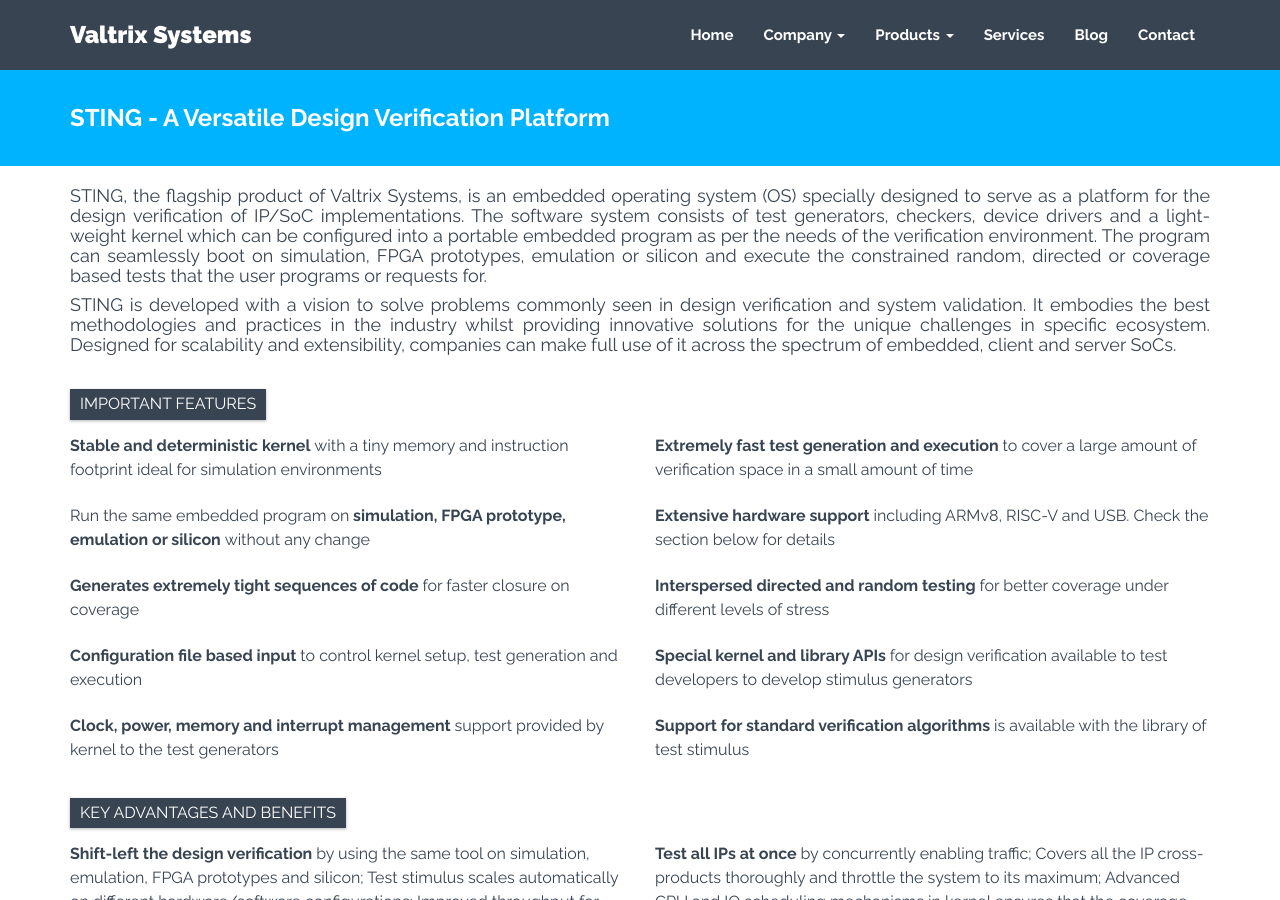
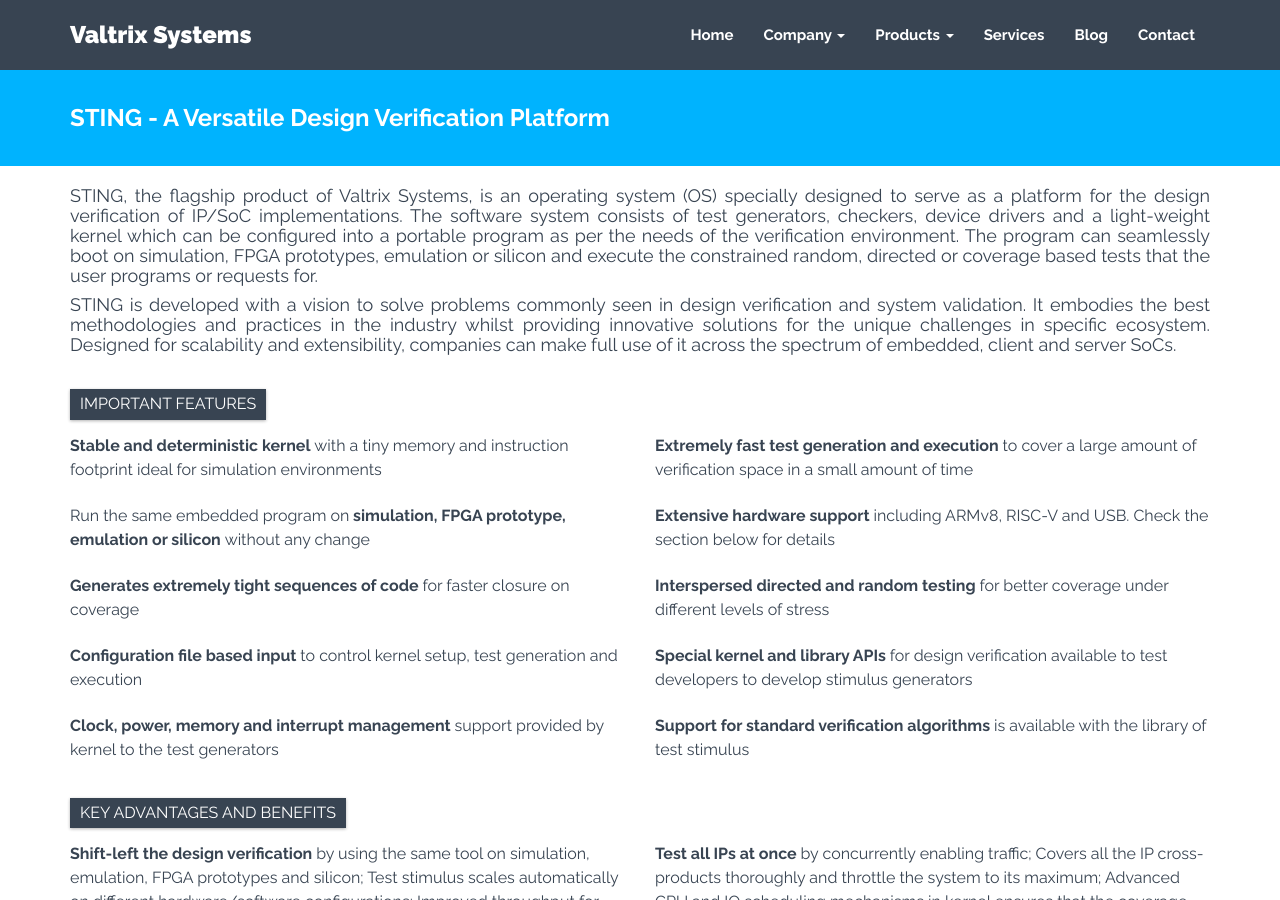
Before and after one commit to valtrix/valtrix.github.io, a Jekyll site: the page built from sting.html, in a window 1280 px wide and 900 px high. Built offline with Jekyll 4.4.1, drawn with Linux system fonts in a browser that asks for light colours; nearby versions of some CDN libraries; comment, search, counter and statistics services are not loaded.

Commit message:
Minor change to STING

```diff
--- a/_includes/sting.html
+++ b/_includes/sting.html
@@ -2,7 +2,7 @@
     <div class="row centered">
         <div class="col-lg-12">
             <h4 style="font-weight:500;text-align:justify">
-                STING, the flagship product of Valtrix Systems, is an embedded operating system (OS) specially designed to serve as a platform for the design verification of IP/SoC implementations. The software system consists of test generators, checkers, device drivers and a light-weight kernel which can be configured into a portable embedded program as per the needs of the verification environment. The program can seamlessly boot on simulation, FPGA prototypes, emulation or silicon and execute the constrained random, directed or coverage based tests that the user programs or requests for.
+                STING, the flagship product of Valtrix Systems, is an operating system (OS) specially designed to serve as a platform for the design verification of IP/SoC implementations. The software system consists of test generators, checkers, device drivers and a light-weight kernel which can be configured into a portable program as per the needs of the verification environment. The program can seamlessly boot on simulation, FPGA prototypes, emulation or silicon and execute the constrained random, directed or coverage based tests that the user programs or requests for.
             </h4>
             <h4 style="font-weight:500;text-align:justify">
                 STING is developed with a vision to solve problems commonly seen in design verification and system validation. It embodies the best methodologies and practices in the industry whilst providing innovative solutions for the unique challenges in specific ecosystem. Designed for scalability and extensibility, companies can make full use of it across the spectrum of embedded, client and server SoCs.
--- a/index.html
+++ b/index.html
@@ -10,7 +10,7 @@
                 <h4>Product Brief</h4>
                 <div class="hline"></div>
                 <p style="font-size:16px"><b>STING</b>, the flagship product of Valtrix Systems, is a bare-metal software system for design verification of SoC implementations. Implemented in an architecture agnostic manner, it supports generation of constrained random, directed or coverage-based test stimulus for multiple IPs. Tests can be seamlessly reused across pre-silicon simulations, FPGA prototypes, emulation and silicon. Click on the link below for more details.</p>
-                <p><br/><a href="{{"/sting/" | prepend: site.baseurl }}" style="position:absolute;bottom:20px" class="btn btn-theme">Sting Overview</a></p>
+                <p><br/><a href="{{"/sting/" | prepend: site.baseurl }}" style="position:absolute;bottom:20px" class="btn btn-theme">STING Overview</a></p>
             </div>
             <div class="col-md-4">
                 <a class="twitter-timeline"  href="https://twitter.com/ValtrixSystems" data-widget-id="651447519184994304">Tweets by @ValtrixSystems</a>
```
